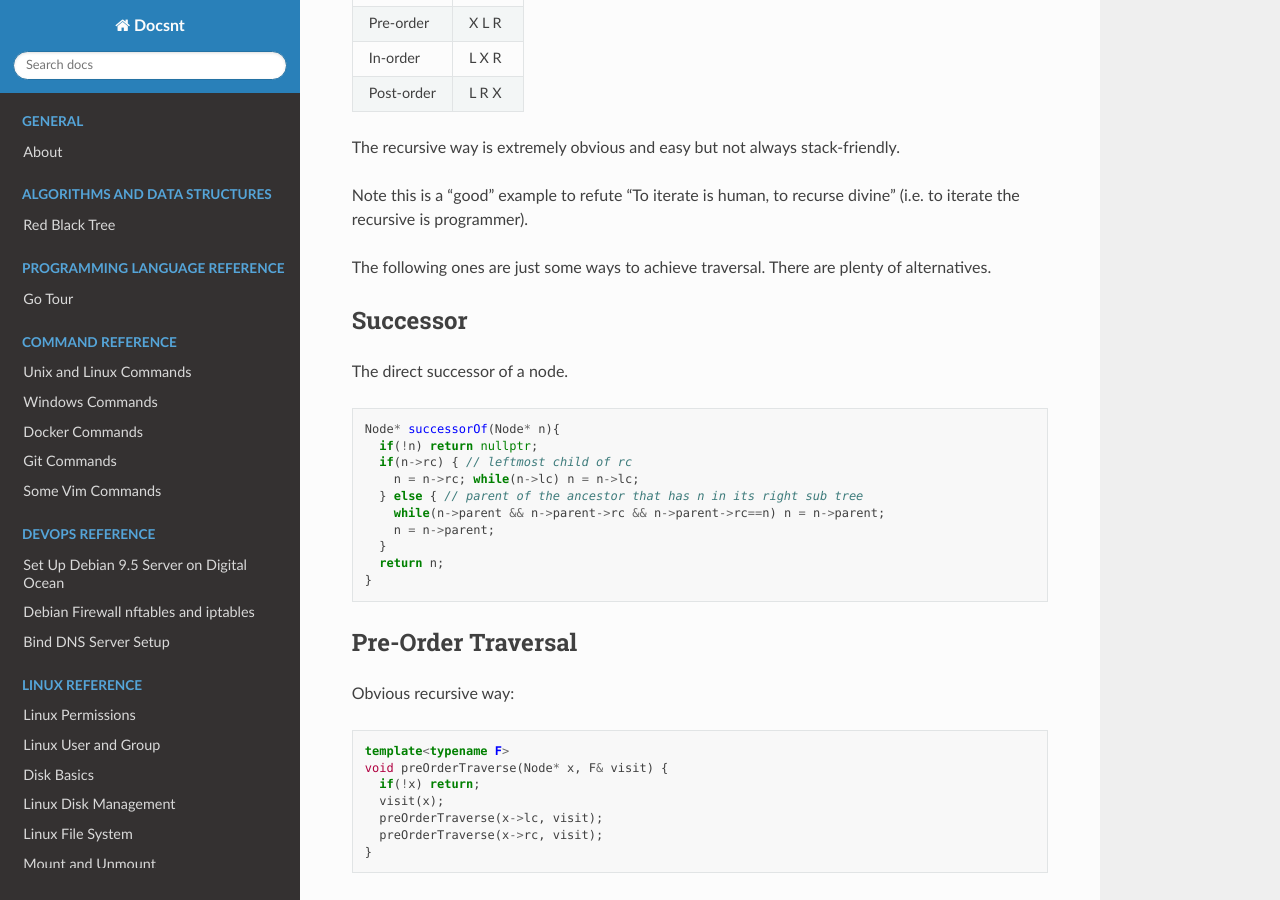
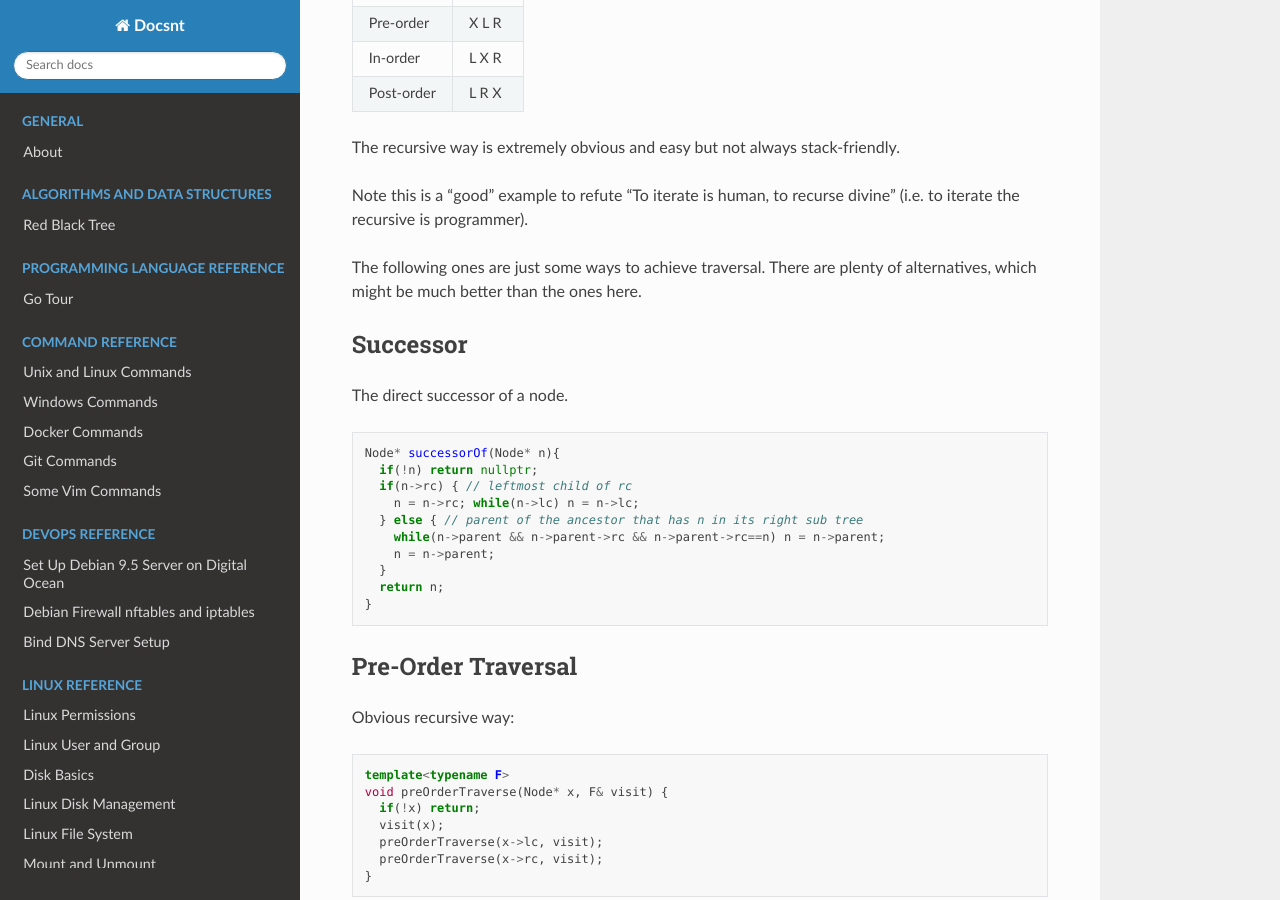
Before and after one commit to snowme34/snowme34.com, a Sphinx documentation site: the page built from docs/source/algorithms-and-data-structures/binary-tree/binary-tree-traversal.md, in a window 1280 px wide and 900 px high, scrolled down 413 px. Built offline with Sphinx 7.4.7 and the Read the Docs theme 2.0.0, drawn with Linux system fonts in a browser that asks for light colours; some of the changed text lies outside the part shown.

Commit message:
fix algorithm

```diff
--- a/docs/source/algorithms-and-data-structures/binary-tree/binary-tree-traversal.md
+++ b/docs/source/algorithms-and-data-structures/binary-tree/binary-tree-traversal.md
@@ -21,7 +21,7 @@
 (i.e. to iterate the recursive is programmer).
 
 The following ones are just some ways to achieve traversal. There are plenty of
-alternatives.
+alternatives, which might be much better than the ones here.
 
 ## Successor
 
@@ -145,7 +145,7 @@
     } else {
       visit(x);
       while(!x->rc) {
-        if(!successorOf(x)) return;
+        if(!(x = successorOf(x))) return;
         visit(x);
       }
       x=x->rc;
```
Also changed, not shown: other parts of docs/source/algorithms-and-data-structures/binary-tree/binary-tree-traversal.md (+5 -5 lines).
